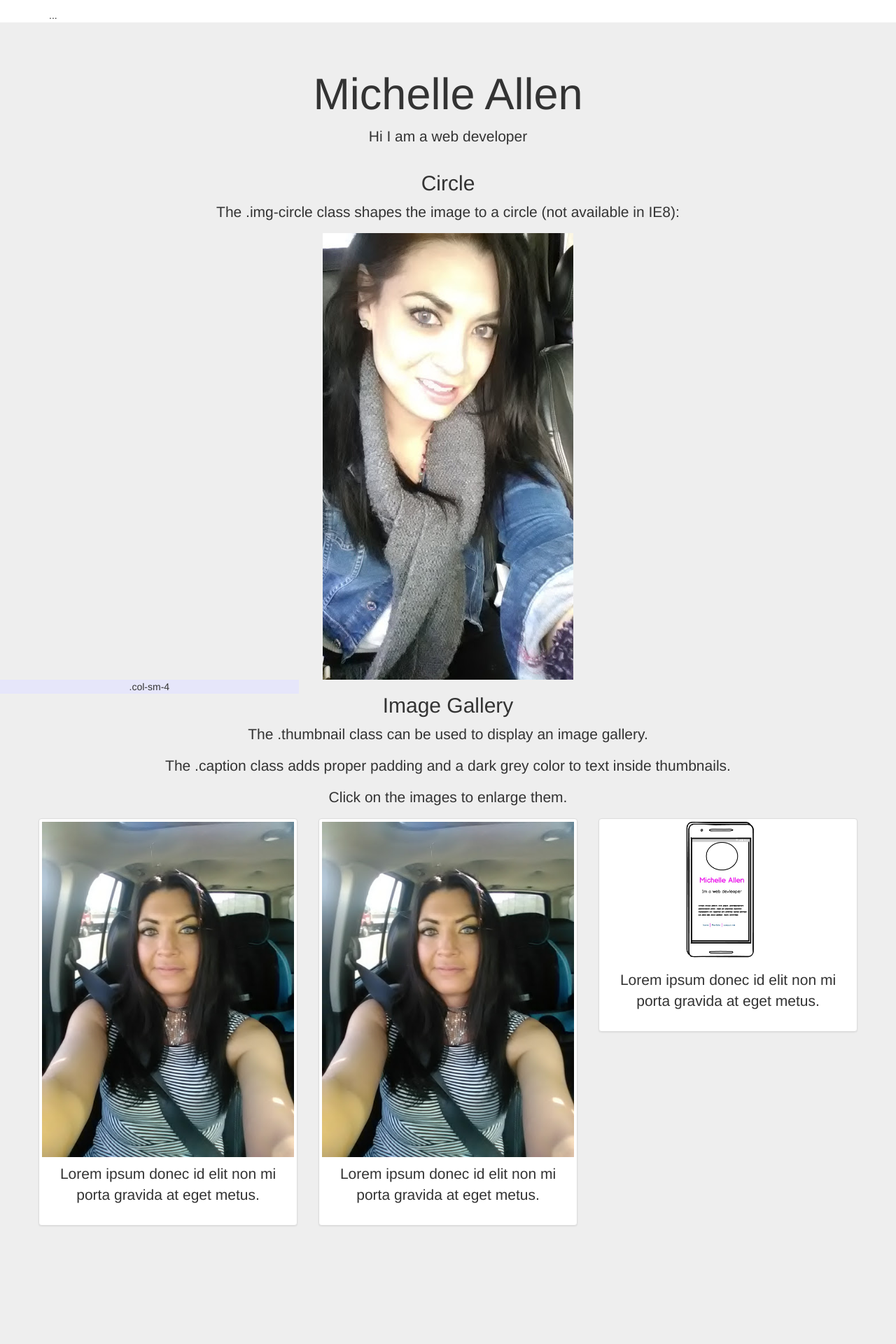
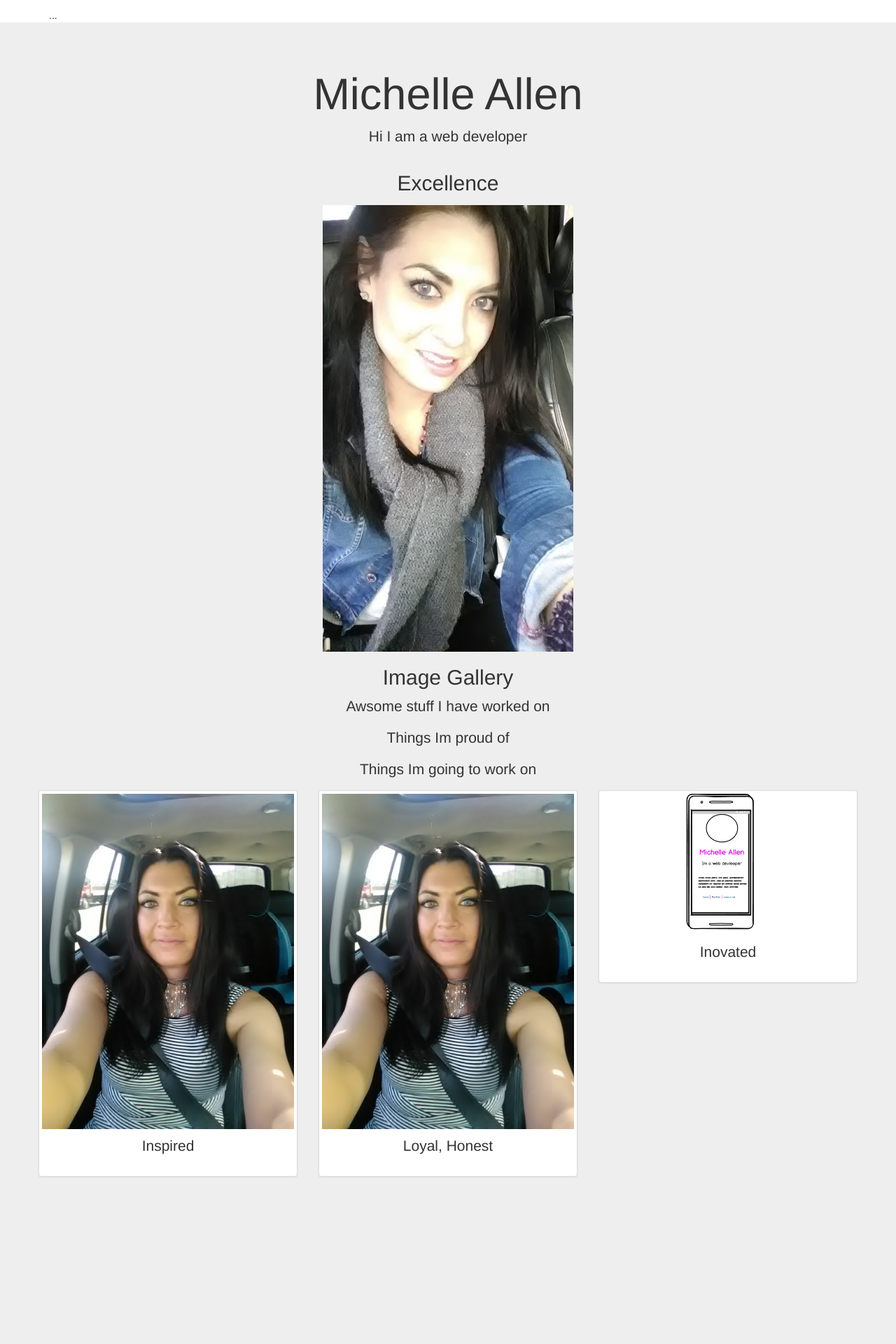
Before and after one commit to Mbojorquez2007/my-pwp-project, a PHP site: page / in a window 1280 px wide. Shown: the part 921-2841 px from the top of the page at 70% size. Run offline with PHP 8.4, Linux system fonts and the light colour scheme; some libraries are stand-ins or nearby versions.

Commit message:
adding more

```diff
--- a/public_html/css/stylesheets.css
+++ b/public_html/css/stylesheets.css
@@ -230,3 +230,8 @@ div.desc {
 	display: table;
 	clear: both;
 }
+
+.col-sm-4 {
+	background-color:lavender;
+
+}
--- a/public_html/documentation/index.php
+++ b/public_html/documentation/index.php
@@ -12,7 +12,7 @@
 				integrity="sha384-rHyoN1iRsVXV4nD0JutlnGaslCJuC7uwjduW9SVrLvRYooPp2bWYgmgJQIXwl/Sp" crossorigin="anonymous">
 
 		<!-- Theme CSS -->
-		<link href="css/stylesheets.css" rel="stylesheet">
+		<link href="../css/stylesheets.css" rel="stylesheet">
 
 		<!-- HTML5 Shim and Respond.js IE8 support of HTML5 elements and media queries -->
 		<!-- WARNING: Respond.js doesn't work if you view the page via file:// -->
@@ -39,7 +39,7 @@
 
 			<div class="mySlides fade">
 				<div class="numbertext">2 / 3</div>
-				<img src="image/michelle.jpg" style="width:100%">
+				<img src="image/meme.jpg" style="width:100%">
 				<div class="text">Caption Two</div>
 			</div>
 
@@ -100,18 +100,18 @@
 			<h1>Michelle Allen</h1>
 			<p>Hi I am a web developer</p>
 				<div class="container">
-					<h2>Circle</h2>
-					<p>The .img-circle class shapes the image to a circle (not available in IE8):</p>
+					<h2>Excellence</h2>
+					<p></p>
 					<img src="image/meme.jpg" class="img-meme.jpg" alt="me" width="358" height="638">
 				</div>
 				<div class="row">
-					<div class="col-sm-4" style="background-color:lavender;">.col-sm-4</div>
+					<div class="col-sm-4"></div>
 
 		<div class="container">
 			<h2>Image Gallery</h2>
-			<p>The .thumbnail class can be used to display an image gallery.</p>
-			<p>The .caption class adds proper padding and a dark grey color to text inside thumbnails.</p>
-			<p>Click on the images to enlarge them.</p>
+			<p>Awsome stuff I have worked on</p>
+			<p>Things Im proud of</p>
+			<p>Things Im going to work on</p>
 			<div class="row">
 			<div class="row">
 				<div class="col-md-4">
@@ -119,7 +119,7 @@
 						<a href="image/michelle.jpg" target="_blank">
 							<img src="image/michelle.jpg" alt="Lights" style="width:100%">
 							<div class="caption">
-								<p>Lorem ipsum donec id elit non mi porta gravida at eget metus.</p>
+								<p>Inspired</p>
 							</div>
 						</a>
 					</div>
@@ -129,7 +129,7 @@
 						<a href="image/michelle.jpg" target="_blank">
 							<img src="image/michelle.jpg" alt="Nature" style="width:100%">
 							<div class="caption">
-								<p>Lorem ipsum donec id elit non mi porta gravida at eget metus.</p>
+								<p>Loyal, Honest</p>
 							</div>
 						</a>
 					</div>
@@ -137,9 +137,9 @@
 				<div class="col-md-4">
 					<div class="thumbnail">
 						<a href="image/meme.jpg" target="_blank">
-							<img src="image/mock1.jpg" alt="Fjords" style="width:100%">
+							<img src="image/mock1.jpg" alt="mock1" style="width:100%">
 							<div class="caption">
-								<p>Lorem ipsum donec id elit non mi porta gravida at eget metus.</p>
+								<p>Inovated</p>
 							</div>
 						</a>
 					</div>
@@ -150,19 +150,19 @@
 				<div class="mySlides fade">
 					<div class="numbertext">1 / 3</div>
 					<img src="image/mock3.jpg" style="width:100%">
-					<div class="text">Caption Text</div>
+					<div class="text">sososo happy</div>
 				</div>
 
 				<div class="mySlides fade">
 					<div class="numbertext">2 / 3</div>
 					<img src="image/mock4.jpg" style="width:100%">
-					<div class="text">Caption Two</div>
+					<div class="text">beautiful</div>
 				</div>
 
 				<div class="mySlides fade">
 					<div class="numbertext">3 / 3</div>
 					<img src="image/mock3.jpg" style="width:100%">
-					<div class="text">Caption Three</div>
+					<div class="text">Elegent</div>
 				</div>
 
 				<a class="prev" onclick="plusSlides(-1)">&#10094;</a>
@@ -178,23 +178,23 @@
 
 
 
-<h1>Hello, world!</h1>
-			<h2>Responsive Image Gallery</h2>
-			<h4>Resize the browser window to see the effect.</h4>
+			<h1>Hello, world!</h1>
+			<h2>My wonderful Gallery</h2>
+			<h4>works of art</h4>
 
 			<div class="responsive">
 				<div class="gallery">
-					<a target="_blank" href="img_fjords.jpg">
-						<img src="img_fjords.jpg" alt="Trolltunga Norway" width="300" height="200">
+					<a target="_blank" href="image/mock4.jpg">
+						<img src="image/mock1.jpg" alt="Trolltunga Norway" width="300" height="200">
 					</a>
-					<div class="desc">Add a description of the image here</div>
+					<div class="desc">Master</div>
 				</div>
 			</div>
 
 
 			<div class="responsive">
 				<div class="gallery">
-					<a target="_blank" href="img_forest.jpg">
+					<a target="_blank" img src="image/meme.jpg.">
 						<img src="img_forest.jpg" alt="Forest" width="600" height="400">
 					</a>
 					<div class="desc">Add a description of the image here</div>
```
